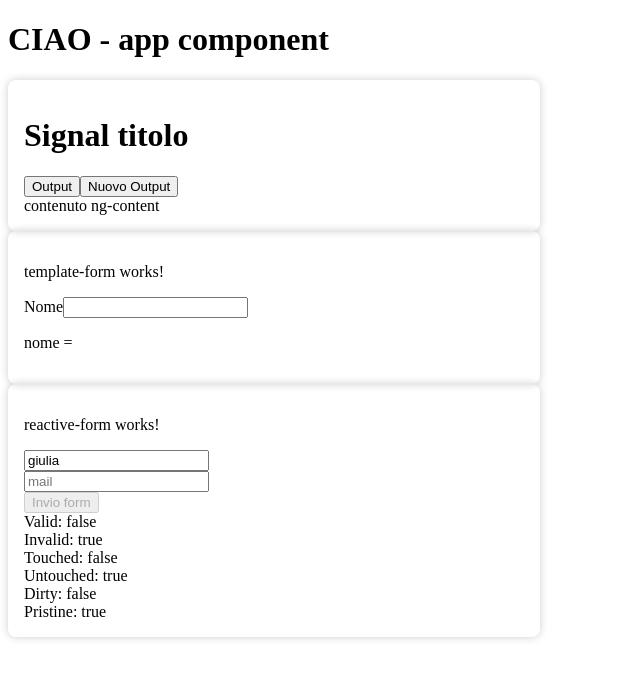
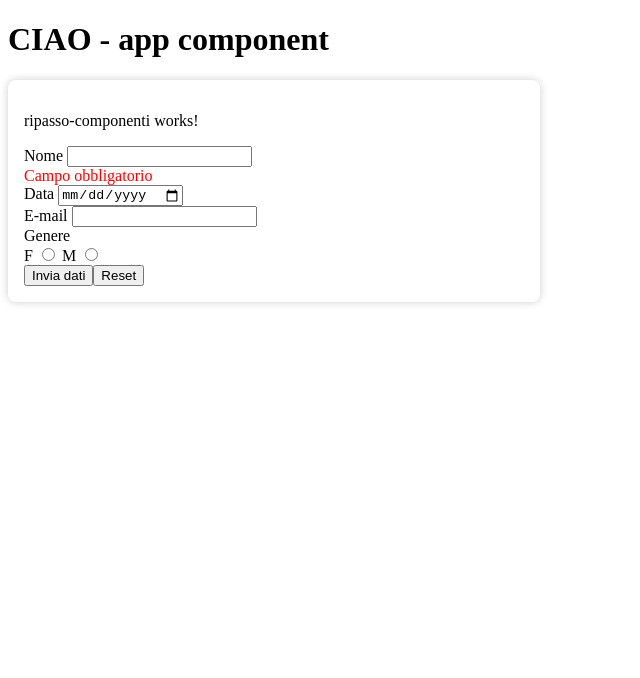
Before and after one commit to Bongiu/Angulae18_RIP, an Angular app: page / in a window 1280 px wide. Shown: the top 678 px of the page, without its empty margins (0-640 px from the left). Built offline with nearby package versions, Linux system fonts and the light colour scheme.

Commit message:
Ripasso output e form

```diff
--- a/src/app/app.component.html
+++ b/src/app/app.component.html
@@ -1,6 +1,6 @@
 
 <h1>CIAO - app component </h1>
-<app-card [titoloFiglio]="titoloPadre()" (onNameChange)="getOutput($event)" (mioOutput)="provaOutput($event)">
+<!-- <app-card [titoloFiglio]="titoloPadre()" (onNameChange)="getOutput($event)" (mioOutput)="provaOutput($event)">
     <div>
         contenuto ng-content
     </div>
@@ -8,5 +8,7 @@
 
 </app-card>
 <app-template-form></app-template-form>
-<app-reactive-form (outputForm)="provaFormOutput($event)" ></app-reactive-form>
+<app-reactive-form (outputForm)="provaFormOutput($event)" ></app-reactive-form> -->
+
+<app-ripasso-componenti (datiForm)="nuoviDatiForm($event)" ></app-ripasso-componenti>
 <router-outlet />
--- a/src/app/app.component.ts
+++ b/src/app/app.component.ts
@@ -4,12 +4,13 @@ import { CardComponent } from '../library/card/card.component';
 import { ReactiveFormComponent, ReactiveFormInterface } from '../library/reactive-form/reactive-form.component';
 import { TemplateFormComponent } from '../library/template-form/template-form.component';
 import { Form } from '@angular/forms';
+import { RipassoComponentiComponent } from './ripasso-componenti/ripasso-componenti.component';
 
 
 @Component({
   selector: 'app-root',
   standalone: true,
-  imports: [RouterOutlet, CardComponent, ReactiveFormComponent, TemplateFormComponent],
+  imports: [RouterOutlet, CardComponent, ReactiveFormComponent, TemplateFormComponent, RipassoComponentiComponent],
   templateUrl: './app.component.html',
   styleUrl: './app.component.css'
 })
@@ -30,4 +31,8 @@ export class AppComponent {
   provaFormOutput(d:any){
     console.log('dati in output del form',d);
   }
+
+  nuoviDatiForm(b:{}){
+    console.log('nuovi dati del form', b)
+  }
 }
--- /dev/null
+++ b/src/app/ripasso-componenti/ripasso-componenti.component.html
@@ -0,0 +1,54 @@
+<div class="card-container">
+    <p>ripasso-componenti works!</p>
+
+    <form [formGroup]="nuovoForm">
+        <div>
+            <label>
+                Nome
+            </label>
+            <input type="text" formControlName="username">
+            @if(username?.hasError('required')){
+                <div style="color:red">
+                    Campo obbligatorio
+                </div>
+            }
+        </div>
+        <div>
+            <label>
+                Data
+            </label>
+            <input type="date" formControlName="data">
+        </div>
+        <div>
+            <label>
+                E-mail
+            </label>
+            <input type="email" formControlName="mail">
+        </div>
+        <div>
+            <label>
+                Genere
+            </label>
+            <br>
+            <span>
+                F
+            </span>
+            <input type="radio" formControlName="genere" name="genere" value="F">
+            <span>
+                M
+            </span>
+            <input type="radio" formControlName="genere" name="genere" value="M">
+        </div>
+        <div>
+            <button type="button" (click)="inviaDati()">
+                Invia dati
+            </button>
+
+            <button type="button" (click)="resetForm()">
+                Reset
+            </button>
+        </div>
+
+    </form>
+
+</div>
--- /dev/null
+++ b/src/app/ripasso-componenti/ripasso-componenti.component.ts
@@ -0,0 +1,79 @@
+import { Component, output } from '@angular/core';
+
+import {
+  FormControl,
+  FormGroup,
+  ReactiveFormsModule,
+  Validators,
+} from '@angular/forms';
+
+@Component({
+  selector: 'app-ripasso-componenti',
+  standalone: true,
+  imports: [ReactiveFormsModule],
+  templateUrl: './ripasso-componenti.component.html',
+  styleUrl: './ripasso-componenti.component.css',
+})
+export class RipassoComponentiComponent {
+  // creazione form
+  nuovoForm!: FormGroup;
+
+  ngOnInit() {
+    this.formInit();
+  }
+
+  // inizializzazione form
+  formInit() {
+    this.nuovoForm = new FormGroup({
+      username: new FormControl<string | null>(null, [Validators.required]),
+      data: new FormControl<Date>(new Date()),
+      mail: new FormControl<string | null>(null, Validators.email),
+      genere: new FormControl<string>('', Validators.required),
+    });
+  }
+
+  // stampa dati form
+  get username() {
+    return this.nuovoForm.get('username');
+  }
+
+  get data() {
+    return this.nuovoForm.get('data');
+  }
+
+  get mail() {
+    return this.nuovoForm.get('mail');
+  }
+
+  get genere() {
+    return this.nuovoForm.get('genere');
+  }
+
+  // invio dati form
+  inviaDati() {
+    // console.log('questo è il log',this.nuovoForm.value);
+    if (this.nuovoForm.valid && this.nuovoForm.value) {
+      this.datiForm.emit(this.nuovoForm.value);
+      // this.nuovoForm.reset();
+      // this.nuovoForm.disable();
+      this.username?.setValue('Giulia');
+      this.username?.enable();
+    }
+  }
+
+  resetForm() {
+    this.nuovoForm.reset();
+    this.username?.removeValidators(Validators.required);
+    this.nuovoForm.updateValueAndValidity();
+  }
+
+  datiForm = output<{}>();
+
+  // output
+  // componente figlio inviaDati
+  // - evento custom -> Output
+  // - funzione Trigger -> invio effettivo Output
+  // componente padre riceve
+  // definizione evento custom sul componente figlio
+  // funzione ricezione output/evento (no click) -> connessa all'evento
+}
--- a/src/library/reactive-form/reactive-form.component.ts
+++ b/src/library/reactive-form/reactive-form.component.ts
@@ -54,11 +54,11 @@ export class ReactiveFormComponent {
       this.setOutputForm(this.reactiveForm.value);
     }
   }
-
+// ritorna solo la chiave FormControl.value
   get username(): FormControl {
     return this.reactiveForm.get('userName')?.value;
   }
-
+// riotrna tutto l'oggetto FormCotrol 'mail'
   get mail() {
     return this.reactiveForm.get('mail');
   }
```
Also changed, not shown: src/app/ripasso-componenti/ripasso-componenti.component.css (added), 1 other file (tests, documents, lock files or other folders).
